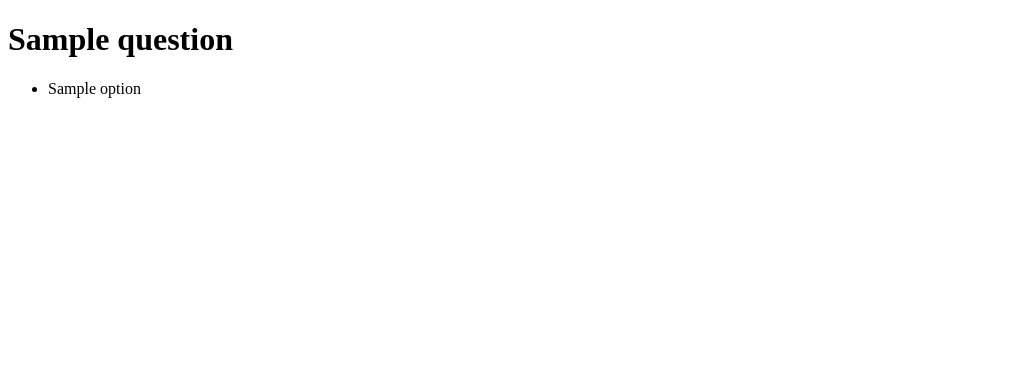
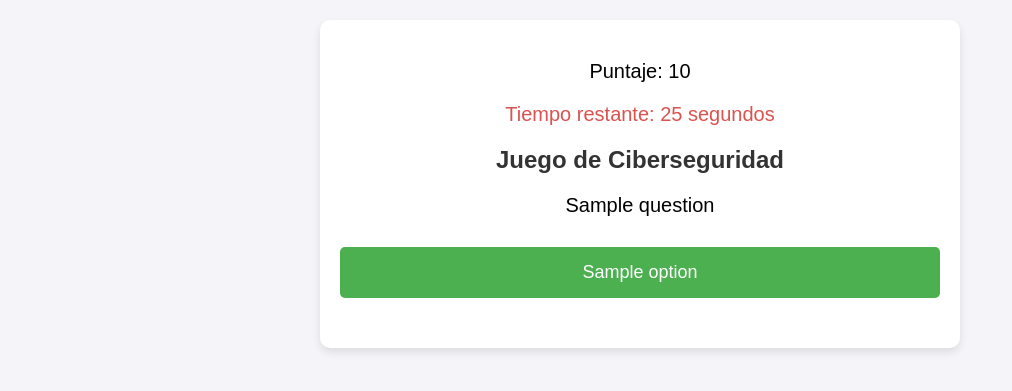
Before and after one commit to Lucasjavier3007/CyberSecGame, a Flask app: template templates/index.html in a window 1280 px wide. Shown: the top 391 px of the page, without its empty margins (0-1012 px from the left). Run offline with Flask 3, Linux system fonts and the light colour scheme; the template is opened without the code that fills it: most values are stand-ins (such as "Sample title", 1, 10 or a date in 2020).

Commit message:
actualizacion templates

```diff
--- a/templates/index.html
+++ b/templates/index.html
@@ -2,14 +2,123 @@
 <html lang="es">
 <head>
     <meta charset="UTF-8">
+    <meta name="viewport" content="width=device-width, initial-scale=1.0">
     <title>Juego de Ciberseguridad</title>
+    <style>
+        body {
+            font-family: 'Arial', sans-serif;
+            background-color: #f4f4f9;
+            margin: 0;
+            padding: 0;
+            text-align: center;
+        }
+        .container {
+            max-width: 600px;
+            margin: 20px auto;
+            background-color: #fff;
+            padding: 20px;
+            border-radius: 10px;
+            box-shadow: 0 4px 8px rgba(0, 0, 0, 0.1);
+        }
+        h1 {
+            color: #333;
+            font-size: 24px;
+        }
+        .question {
+            font-size: 20px;
+            margin: 20px 0;
+        }
+        .options {
+            list-style-type: none;
+            padding: 0;
+        }
+        .option-btn {
+            background-color: #4CAF50;
+            color: white;
+            border: none;
+            padding: 15px 20px;
+            font-size: 18px;
+            width: 100%;
+            margin: 10px 0;
+            cursor: pointer;
+            border-radius: 5px;
+            transition: background-color 0.3s;
+        }
+        .option-btn:hover {
+            background-color: #45a049;
+        }
+        .option-btn.correct {
+            background-color: #28a745;
+        }
+        .option-btn.incorrect {
+            background-color: #dc3545;
+        }
+        .feedback {
+            font-size: 18px;
+            margin: 20px 0;
+            color: #333;
+        }
+        .timer {
+            font-size: 20px;
+            margin-bottom: 20px;
+            color: #d9534f;
+        }
+        .score {
+            font-size: 20px;
+            margin-bottom: 20px;
+        }
+    </style>
 </head>
 <body>
-    <h1>{{ question }}</h1>
-    <ul>
-        {% for option in options %}
-            <li>{{ option }}</li>
-        {% endfor %}
-    </ul>
+    <div class="container">
+        <div class="score">
+            <p>Puntaje: {{ score }}</p>
+        </div>
+        <div class="timer">
+            <p>Tiempo restante: <span id="timer">30</span> segundos</p>
+        </div>
+        <h1>Juego de Ciberseguridad</h1>
+        <div class="question">
+            <p>{{ question }}</p>
+        </div>
+        <ul class="options">
+            {% for option in options %}
+                <li>
+                    <button class="option-btn" onclick="checkAnswer(this, '{{ option }}')">{{ option }}</button>
+                </li>
+            {% endfor %}
+        </ul>
+        <div class="feedback" id="feedback"></div>
+        <script>
+            // Temporizador
+            let timer = 30;
+            let interval = setInterval(function() {
+                document.getElementById('timer').innerText = timer;
+                if (timer === 0) {
+                    clearInterval(interval);
+                    alert("Se acabó el tiempo!");
+                }
+                timer--;
+            }, 1000);
+
+            // Función para verificar la respuesta
+            function checkAnswer(button, option) {
+                const feedback = document.getElementById('feedback');
+                // Lógica para la respuesta correcta o incorrecta
+                if (option === 'Ignorar') {  // Cambiar esto por la respuesta correcta de tu juego
+                    button.classList.add('correct');
+                    feedback.innerHTML = "<p>¡Respuesta Correcta!</p>";
+                } else {
+                    button.classList.add('incorrect');
+                    feedback.innerHTML = "<p>¡Respuesta Incorrecta!</p>";
+                }
+                // Desactivar los botones después de la respuesta
+                const buttons = document.querySelectorAll('.option-btn');
+                buttons.forEach(function(btn) {
+                    btn.disabled = true;
+                });
+            }
+        </script>
+    </div>
 </body>
 </html>
```
